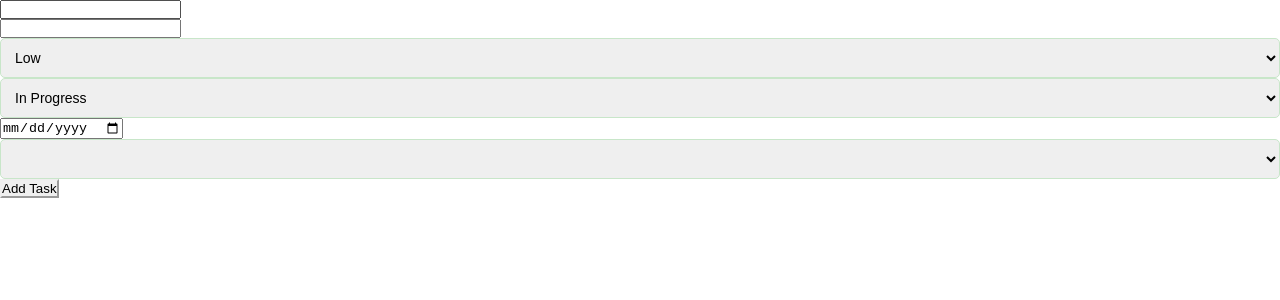
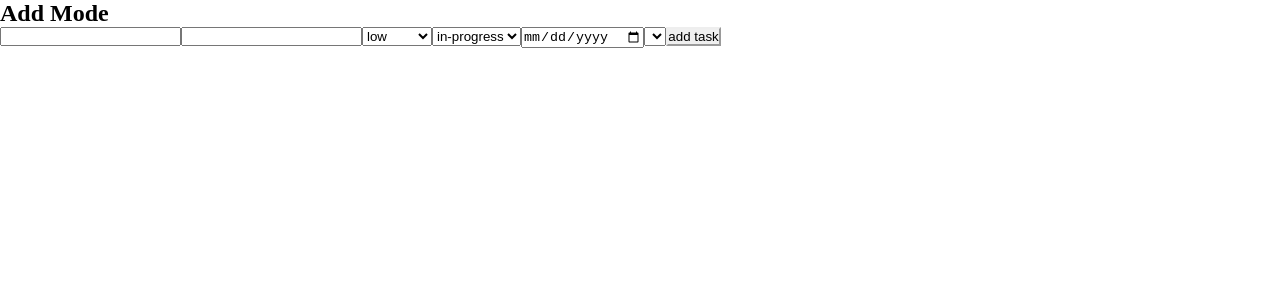
Before and after one commit to HasanKazemi/Team-Task-Management, a React (Vite) app: page /project/1 in a window 1280 px wide. Shown: the top 300 px of the page. Built offline with nearby package versions, Linux system fonts and the light colour scheme.

Commit message:
fix the TaskPage problems and edit the code

```diff
--- a/src/pages/Dashboard.tsx
+++ b/src/pages/Dashboard.tsx
@@ -1,11 +1,30 @@
+import React, { useState } from "react"
 import { useSelector } from "react-redux"
-import { Project, User } from "../types"
+import { Filters, Project, Task, User } from "../types"
 import { Link } from "react-router-dom"
+import { selectFilteredTasks } from "../redux/selectors/selectFilteredTasks"
 
+const Dashboard: React.FC = () => {
 
-const Dashboard = () => {
-const users = useSelector((state: { users: User[] }) => state.users)
-const projects = useSelector((state: { projects: Project[] }) => state.projects)
+  const users = useSelector((state: { users: User[] }) => state.users)
+  const projects = useSelector((state: { projects: Project[] }) => state.projects)
+
+  const [filters, setFilters] = useState<Filters>({
+    searchTerm: "",
+    searchStatus: "all",
+    searchPriority: "all",
+    searchAssignedUserId: 0,
+  })
+
+  const filteredTasks = useSelector((state: { tasks: Task[] }) => selectFilteredTasks(state,filters))
+
+  const handleChange = (event:React.ChangeEvent<HTMLInputElement | HTMLSelectElement>)=>{
+    const {name,value} = event.target
+    if (name == "searchAssignedUserId") {
+      return setFilters(prev => ({ ...prev, [name]: Number(value) }));
+    }
+    setFilters(prev => ({ ...prev, [name]: value }));
+  }
 
   return (
     <div>
@@ -18,10 +37,46 @@ const projects = useSelector((state: { projects: Project[] }) => state.projects)
         ))}
         <div style={{marginTop: "50px"}}>
           {projects.map(project =>(
-            <div style={{display:"flex",gap:"20px"}}>
+            <div key={project.id} style={{display:"flex",gap:"20px"}}>
               <p>{project.title}</p>
               <p>{project.description}</p>
               <Link to={`/project/${project.id}`}>manage tasks</Link>
+            </div>
+          ))}
+        </div>
+        <div style={{marginTop:"100px"}}>
+          <h2>Filter Tasks</h2>
+          <label htmlFor="searchTerm">search by title</label>
+          <input type="text" name="searchTerm" id="searchTerm" value={filters.searchTerm} onChange={handleChange} />
+          <label htmlFor="searchStatus">filter by task's status</label>
+          <select name="searchStatus" id="searchStatus" value={filters.searchStatus} onChange={handleChange}>
+            <option value="all">all</option>
+            <option value="in-progress">in-progress</option>
+            <option value="done">done</option>
+          </select>
+          <label htmlFor="searchPriority">filter by task's priority</label>
+          <select name="searchPriority" id="searchPriority" value={filters.searchPriority} onChange={handleChange}>
+            <option value="all">--</option>
+            <option value="low">low</option>
+            <option value="medium">medium</option>
+            <option value="high">high</option>
+          </select>
+          <label htmlFor="searchAssignedUserId">responsible person</label>
+          <select name="searchAssignedUserId" id="searchAssignedUserId" value={filters.searchAssignedUserId} onChange={handleChange}>
+            <option value="">--</option>
+            {users.map(user => (
+              <option key={user.id} value={user.id}>{user.name}</option>
+            ))}
+          </select>
+          {filteredTasks?.map(task => (
+            <div key={task.id} style={{display:"flex", gap:"20px"}}>
+              <p>{task.title}</p>
+              <p>{task.description}</p>
+              <p>{task.status}</p>
+              <p>{task.priority}</p>
+              <p>{task.deadline}</p>
+              <p>{projects.find(project=>project.id===task.assignedProjectId)?.title}</p>
+              <p>{users.find(user=>user.id ===task.assignedUserId)?.name}</p>
             </div>
           ))}
         </div>
--- a/src/pages/TasksPage.tsx
+++ b/src/pages/TasksPage.tsx
@@ -2,29 +2,30 @@ import React, { useState } from 'react';
 import { useDispatch, useSelector } from 'react-redux';
 import { useParams } from 'react-router-dom';
 import { Project, Task, User } from '../types';
-import { addTask } from '../redux/slices/TaskSlice';
-import CustomInput from '../components/customInput';
-import CustomSelect from '../components/customSelect';
 
-const TasksPage: React.FC = () => {
-  const params = useParams();
-  const projects: Project[] = useSelector((state: { projects: Project[] }) => state.projects);
-  const thisProject = projects.find((project) => project.id === Number(params.projectId));
+import { addTask, deleteTask, updateTask } from '../redux/slices/TaskSlice';
 
-  const users: User[] = useSelector((state: { users: User[] }) => state.users);
-  const tasks: Task[] = useSelector((state: { tasks: Task[] }) => state.tasks);
+const TasksPage : React.FC = () => {
+    const [isEditMode, setIsEditMode] = useState(false)
+    const params = useParams()
+    const projects:Project[] = useSelector((state:{projects:Project[]}) => state.projects)
+    const thisProject = projects.find((project)=> project.id === (Number(params.projectId)))
 
-  const defaultFormData: Task = {
+    const users:User[] = useSelector((state:{users:User[]}) => state.users)
+    const tasks:Task[] = useSelector((state:{tasks:Task[]}) => state.tasks)
+    const thisTasks = tasks?.filter((task:Task) => task.assignedProjectId === Number(params.projectId));
+
+    const defaultFormData : Task = {
         id: 0,
-    title: '',
-    description: '',
-    priority: 'low' as 'low' | 'medium' | 'high',
-    status: 'in-progress' as 'in-progress' | 'done',
-    deadline: '',
-    assingedUserId: 1,
-    assingedProjectId: Number(params.projectId),
+        title: "",
+        description: "",
+        priority: "low" as "low" | "medium" | "high",
+        status: "in-progress" as "in-progress" | "done",
+        deadline: "",
+        assignedUserId: 1,
+        assignedProjectId: Number(params.projectId),
     };
-  const [formData, setFormData] = useState(defaultFormData);
+    const [formData, setFormData] = useState(defaultFormData)
 
   const handleChange = (e: React.ChangeEvent<HTMLSelectElement | HTMLInputElement>) => {
     const { name, value } = e.target;
@@ -41,52 +42,66 @@ const TasksPage: React.FC = () => {
       priority: formData.priority,
       status: formData.status,
       deadline: formData.deadline,
-      assingedUserId: Number(formData.assingedUserId),
-      assingedProjectId: Number(params.projectId),
+      assignedUserId: Number(formData.assignedUserId),
+      assignedProjectId: Number(params.projectId),
     };
-    dispatch(addTask(newTask));
-    setFormData(defaultFormData);
+
+        if (isEditMode) {
+            dispatch(updateTask({...newTask, id:formData.id}))
+        } else {
+            dispatch(addTask(newTask))
+            setFormData(defaultFormData)
+        }
+    }
+
+    const handleEdit = (taskId:number) => {
+        setIsEditMode(true)
+        const task: Task | undefined = tasks.find((task: Task) => task.id === taskId)
+        task && setFormData(task)
     };
 
   return (
     <div>
         <h1>{thisProject?.title}</h1>
+        <div style={{display: "flex"}}>
+            <h2>{isEditMode ? "Edit Mode" : "Add Mode"}</h2>
+            {isEditMode && <button onClick={() => {setIsEditMode(false);setFormData(defaultFormData)}}>Back to Add Mode</button>}
+        </div>
         <form onSubmit={handleSubmit}>
-        <CustomInput type="text" name="title" id="title" onChange={handleChange} />
-        <CustomInput type="text" name="description" id="description" onChange={handleChange} />
-        <CustomSelect
-          name="priority"
-          value={formData.priority}
-          onChange={handleChange}
-          options={[
-            { value: 'low', label: 'Low' },
-            { value: 'medium', label: 'Medium' },
-            { value: 'high', label: 'High' },
-          ]}
-        />
-        <CustomSelect
-          name="status"
-          value={formData.status}
-          onChange={handleChange}
-          options={[
-            { value: 'in-progress', label: 'In Progress' },
-            { value: 'done', label: 'Done' },
-          ]}
-        />
-        <CustomInput type="date" name="deadline" id="deadline" onChange={handleChange} />
-        <CustomSelect
-          name="assingedUserId"
-          value={formData.assingedUserId}
-          onChange={handleChange}
-          options={users.map((user) => ({
-            value: user.id.toString(),
-            label: user.name,
-          }))}
-        />
-        <button type="submit">Add Task</button>
+            <input type="text" name="title" id="title" value={formData.title} onChange={handleChange} />
+            <input type="text" name="description" id="description" value={formData.description} onChange={handleChange}/>
+            <select name="priority" id="priority" value={formData.priority} onChange={handleChange}>
+                <option value="low">low</option>
+                <option value="medium">medium</option>
+                <option value="high">high</option>
+            </select>
+            <select name="status" id="status" value={formData.status} onChange={handleChange}>
+                <option value="in-progress">in-progress</option>
+                <option value="done">done</option>
+            </select>
+            <input type="date" name="deadline" id="deadline" value={formData.deadline} onChange={handleChange}/>
+            <select name="assignedUserId" id="assignedUserId" value={formData.assignedUserId} onChange={handleChange}>
+                {users.map(user => (
+                    <option key={user.id} value={user.id}>{user.name}</option>
+                ))}
+            </select>
+            <button type='submit'>{isEditMode ? "update task" : "add task"}</button>
         </form>
+        {isEditMode || (
+            <div style={{marginTop: "50px"}}>
+                {thisTasks?.map(task => (
+                    <div key={task.id} style={{display: "flex",gap:"10px",marginBottom:"20px"}}>
+                        <h2>{task.title}</h2>
+                        <h3>{task.description}</h3>
+                        <p>{task.priority}</p>
+                        <p>{task.status}</p>
+                        <p>{task.deadline}</p>
+                        <button onClick={()=>handleEdit(task.id)}>edit</button>
+                        <button onClick={()=>dispatch(deleteTask(task.id))}>delete</button>
                     </div>
-  );
-};
-
+                ))}
+            </div>
+        )}
+    </div>
+  )};
 export default TasksPage;
--- /dev/null
+++ b/src/redux/selectors/selectFilteredTasks.ts
@@ -0,0 +1,23 @@
+import { createSelector } from "@reduxjs/toolkit"
+import { Filters, Task } from "../../types"
+
+interface RootState {
+    tasks: Task[];
+}
+
+const selectTasks = (state: RootState) => state.tasks;
+
+export const selectFilteredTasks = createSelector(
+    [selectTasks,
+        (_: RootState, filters: Filters) => filters
+    ],
+    (allTasks: Task[], {searchTerm, searchStatus, searchPriority, searchAssignedUserId}: Filters) => {
+        return allTasks.filter(task => {
+            const matchesTitle = !searchTerm || task.title.toLowerCase().includes(searchTerm.toLowerCase())
+            const matchesStatus = searchStatus === "all" || task.status === searchStatus
+            const matchesPriority = searchPriority === "all" || task.priority === searchPriority
+            const matchesAssignedUser = searchAssignedUserId == 0 || task.assignedUserId == searchAssignedUserId
+            return matchesTitle && matchesStatus && matchesPriority && matchesAssignedUser
+        })
+    }
+)
--- /dev/null
+++ b/src/types/filters.ts
@@ -0,0 +1,6 @@
+export interface Filters {
+    searchTerm: string;
+    searchStatus: "all" | "in-progress" | "done";
+    searchPriority: "all" | "low" | "medium" | "high";
+    searchAssignedUserId: number;
+}
--- a/src/types/index.ts
+++ b/src/types/index.ts
@@ -1,3 +1,4 @@
 export * from "./user"
 export * from "./project"
 export * from "./task"
+export * from "./filters"
--- a/src/types/task.ts
+++ b/src/types/task.ts
@@ -5,6 +5,6 @@ export interface Task {
     priority: "low" | "medium" | "high";
     status: "in-progress" | "done";
     deadline: string;
-    assingedUserId: number;
-    assingedProjectId: number;
+    assignedUserId: number;
+    assignedProjectId: number;
 }
```
Also changed, not shown: src/redux/slices/TaskSlice.ts (+13 -1 lines). Lines whose indentation alone changed are shown as unchanged.
